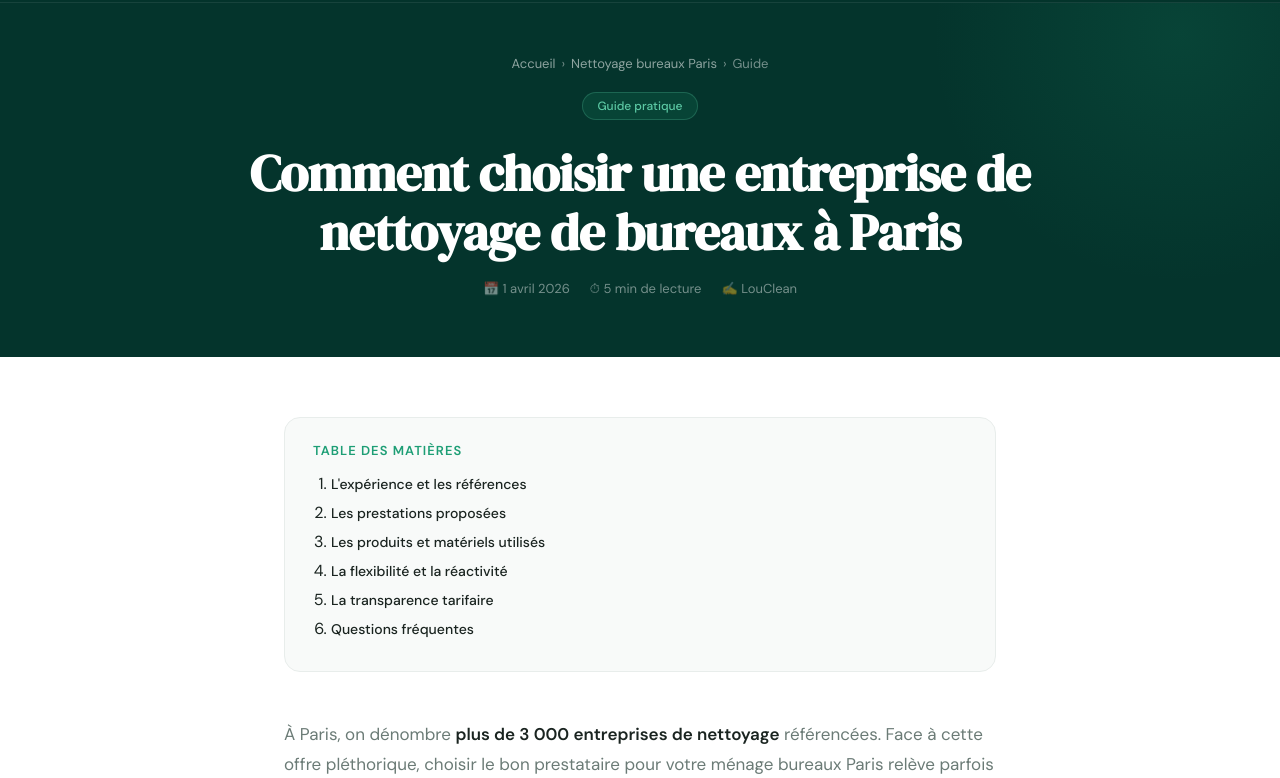
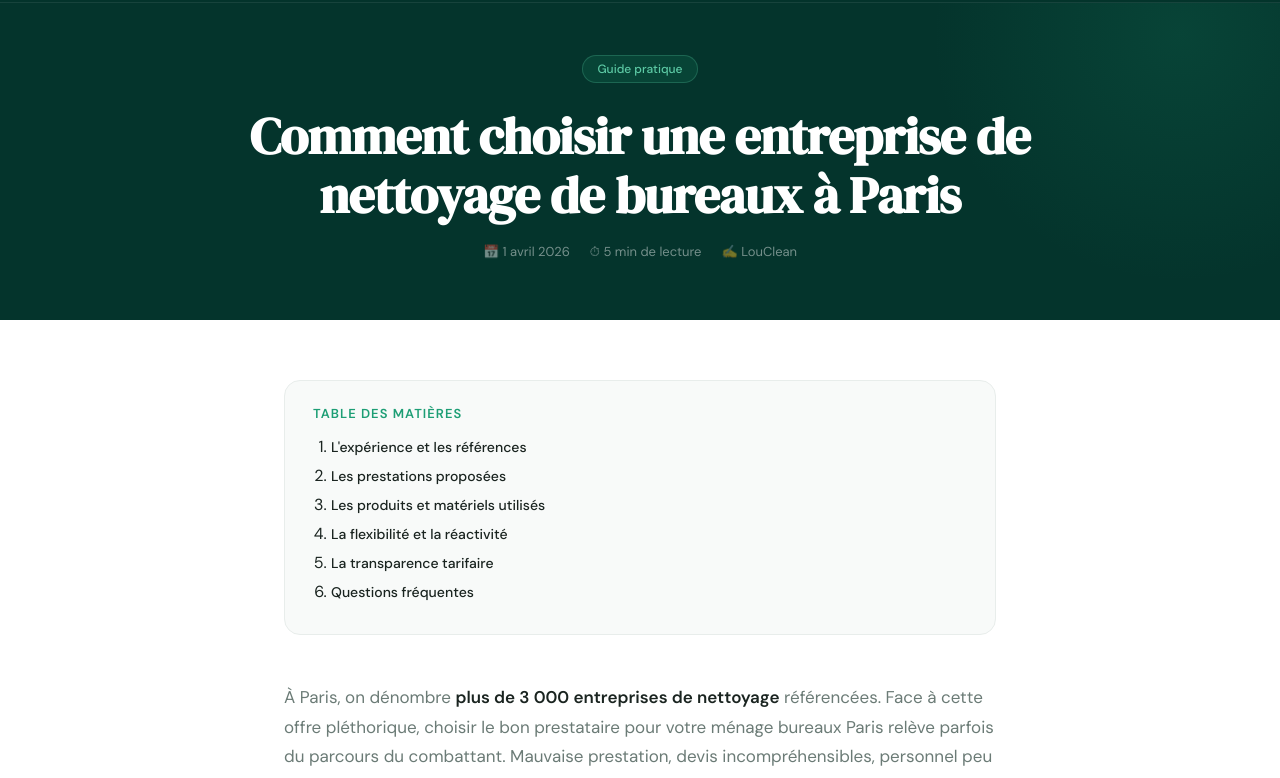
Before and after one commit to mezguinijordan-ui/louclean-site, a plain HTML site: page choisir-entreprise-nettoyage-bureaux-paris.html in a window 1280 px wide. Shown: the part 65-843 px from the top of the page. Drawn offline with Linux system fonts and the light colour scheme.

Commit message:
Add files via upload

```diff
--- a/choisir-entreprise-nettoyage-bureaux-paris.html
+++ b/choisir-entreprise-nettoyage-bureaux-paris.html
@@ -345,9 +345,6 @@
 
 <!-- HERO ARTICLE -->
 <div class="article-hero">
-  <div class="breadcrumb">
-    <a href="/">Accueil</a><span>›</span><a href="/nettoyage-bureaux-paris">Nettoyage bureaux Paris</a><span>›</span>Guide
-  </div>
   <a href="/nettoyage-bureaux-paris" class="article-category">Guide pratique</a>
   <h1>Comment choisir une entreprise de nettoyage de bureaux à Paris</h1>
   <div class="article-meta">
```
